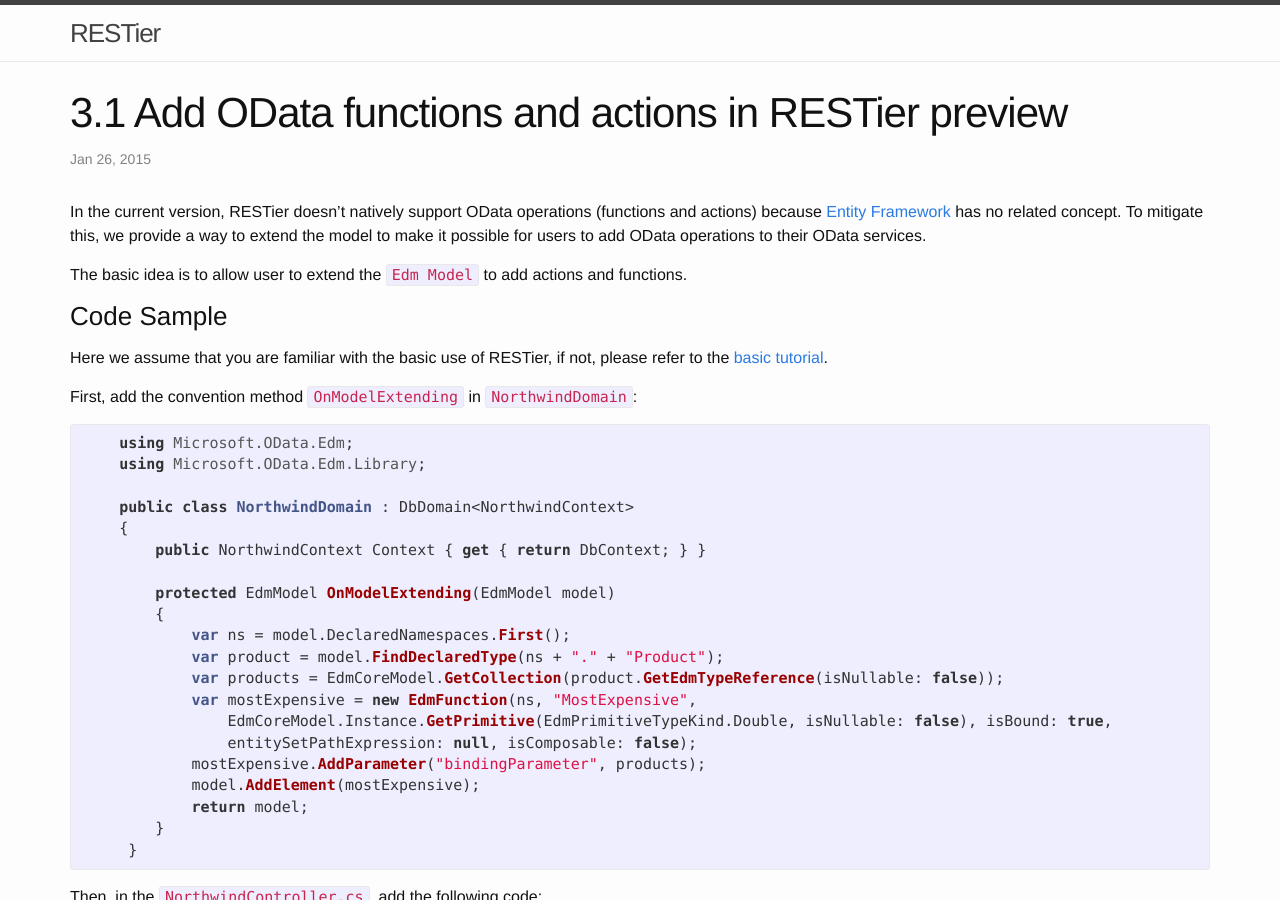
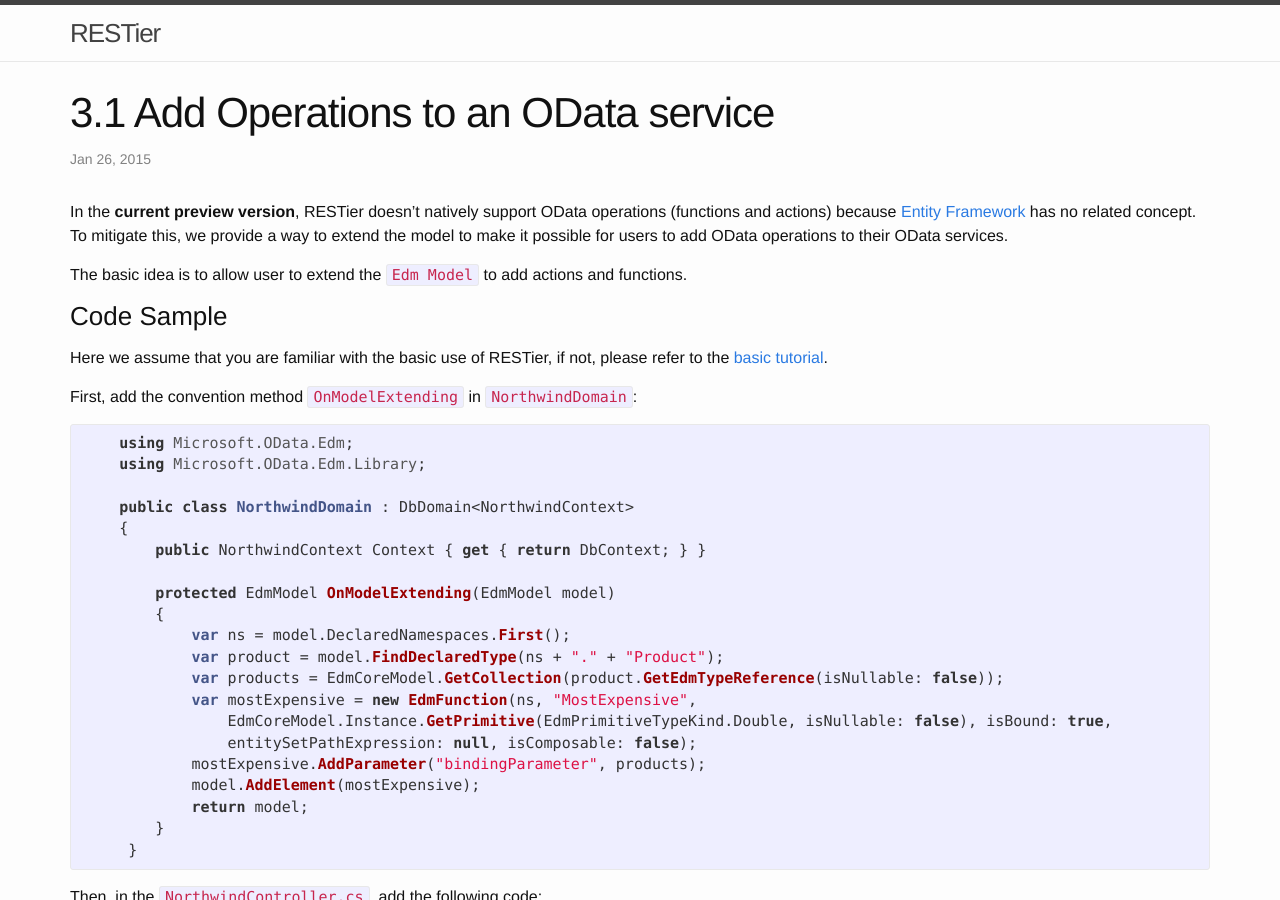
Before and after one commit to liqian19891011/Doc, a Jekyll site: the page built from _posts/2015-01-26-03-01-Operations.md, in a window 1280 px wide and 900 px high. Built offline with Jekyll 4.4.1, drawn with Linux system fonts in a browser that asks for light colours; nearby versions of some CDN libraries; comment, search, counter and statistics services are not loaded.

Commit message:
Shorten the title of each post

```diff
--- a/_posts/2015-01-26-03-01-Operations.md
+++ b/_posts/2015-01-26-03-01-Operations.md
@@ -1,11 +1,11 @@
 ---
 layout: post
-title: "3.1 Add OData functions and actions in RESTier preview"
+title: "3.1 Add Operations to an OData service"
 description: ""
 category: "3. Extensions"
 ---
 
-In the current version, RESTier doesn't natively support OData operations (functions and actions) because [Entity Framework](http://msdn.microsoft.com/en-us/data/ef.aspx) has no related concept. To mitigate this, we provide a way to extend the model to make it possible for users to add OData operations to their OData services.
+In the **current preview version**, RESTier doesn't natively support OData operations (functions and actions) because [Entity Framework](http://msdn.microsoft.com/en-us/data/ef.aspx) has no related concept. To mitigate this, we provide a way to extend the model to make it possible for users to add OData operations to their OData services.
 
 The basic idea is to allow user to extend the `Edm Model` to add actions and functions.
 
```
Also changed, not shown: _posts/2015-01-26-01-02-Bootstrap.md (+1 -1 lines), _posts/2015-01-26-01-03-Add-Domain-Logic.md (+1 -1 lines).
